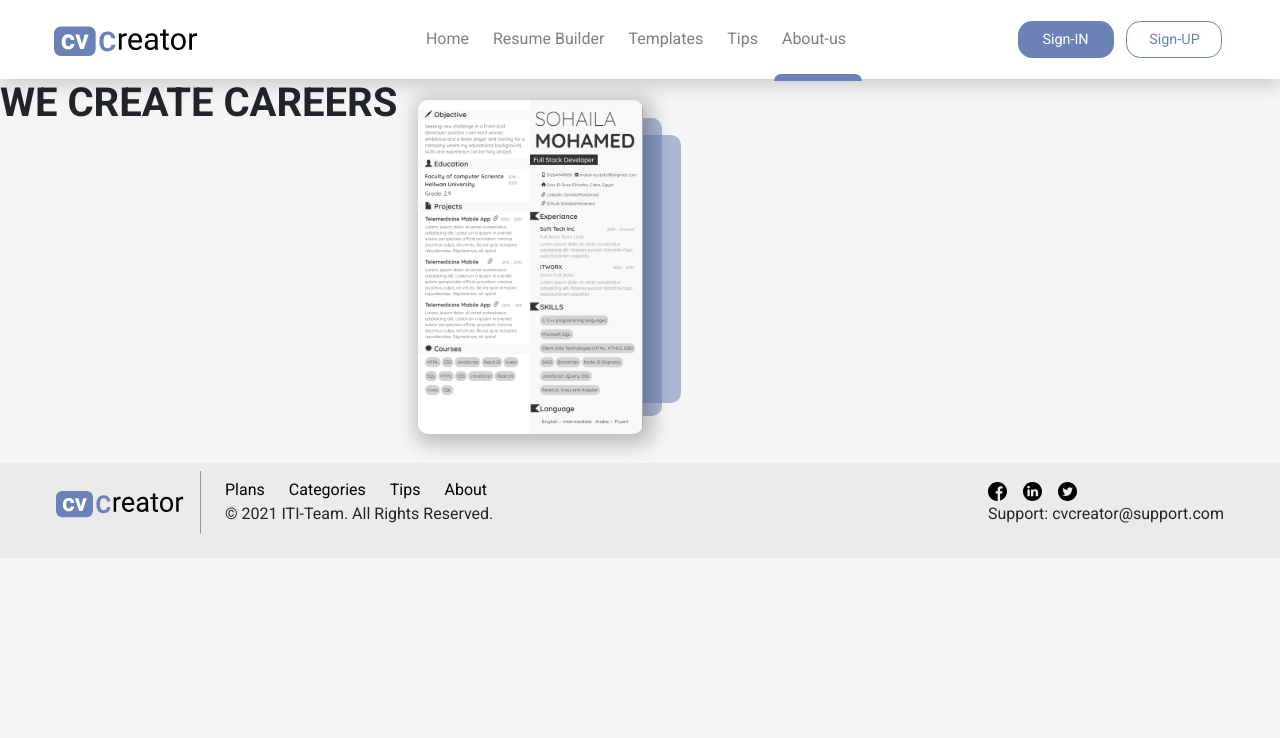
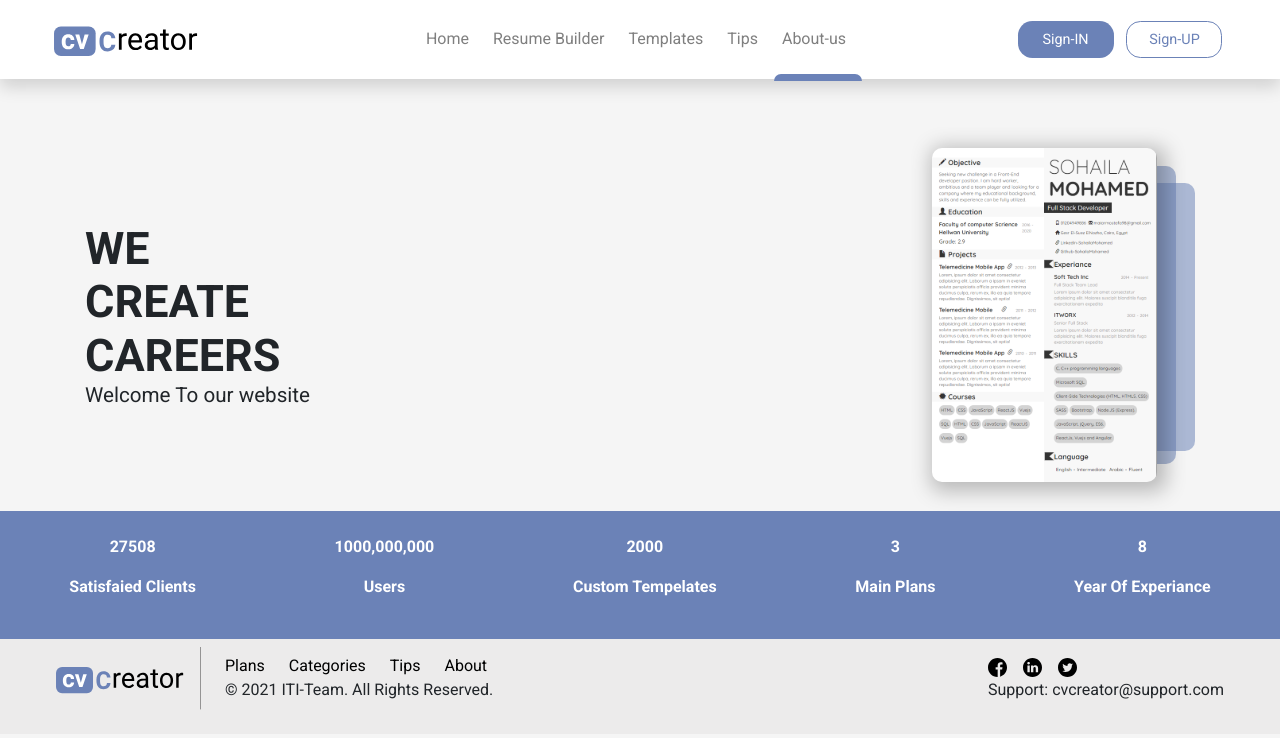
Before and after one commit to sohaila-mohamed/CV-Creator-ClientSide, a React (Create React App) app: page /about-us in a window 1280 px wide. Shown: the top 738 px of the page. Built offline with nearby package versions, Linux system fonts and the light colour scheme.

Commit message:
adding about-us

```diff
--- a/src/App.js
+++ b/src/App.js
@@ -32,7 +32,7 @@ function App() {
       <Switch>
         <Route exact path="/" component={Home} />
         <Route path="/Editor" component={EditorWrapper} />
-        <Route exact path="/templates" component={Categories} />
+        <Route path="/templates" component={Categories} />
         <Route path="/about-us" component={About} />
         <Route path="/sign-in" component={AuthWrapper} />
         <Route path="/sign-up" component={AuthWrapper} />
--- /dev/null
+++ b/src/components/About/About.css
@@ -0,0 +1,4 @@
+.back-color {
+  background-color: #6b82b7;
+  width: 100%;
+}
--- a/src/components/About/About.jsx
+++ b/src/components/About/About.jsx
@@ -1,10 +1,48 @@
 import Aboutimg from "../../images/aboutimg.svg";
+import "./About.css";
 function About() {
   return (
-    <div className="d-flex">
-      <h1 className="d-inline-block font-weight-bold">WE CREATE CAREERS</h1>
-      <img src={Aboutimg} alt="About" />
-    </div>
+    <>
+      <div className="container">
+        <div className="d-flex flex-wrap justify-content-between mt-5">
+          <h1
+            className="font-weight-bold align-self-center"
+            style={{ width: "2ch", fontSize: "5ch" }}
+          >
+            WE CREATE CAREERS
+            <span
+              className="d-block font-weight-light"
+              style={{ width: "20ch", fontSize: "0.8ch" }}
+            >
+              Welcome To our website
+            </span>
+          </h1>
+          <img src={Aboutimg} alt="About" />
+        </div>
+      </div>
+      <div className="back-color h-auto text-white d-flex justify-content-around flex-wrap font-weight-bold">
+        <div className="p-4 text-center">
+          <p>27508</p>
+          <p>Satisfaied Clients</p>
+        </div>
+        <div className="p-4 text-center">
+          <p>1000,000,000</p>
+          <p>Users</p>
+        </div>
+        <div className="p-4 text-center">
+          <p>2000</p>
+          <p>Custom Tempelates</p>
+        </div>
+        <div className="p-4 text-center">
+          <p>3</p>
+          <p>Main Plans</p>
+        </div>
+        <div className="p-4 text-center">
+          <p>8</p>
+          <p>Year Of Experiance</p>
+        </div>
+      </div>
+    </>
   );
 }
 export default About;
```
